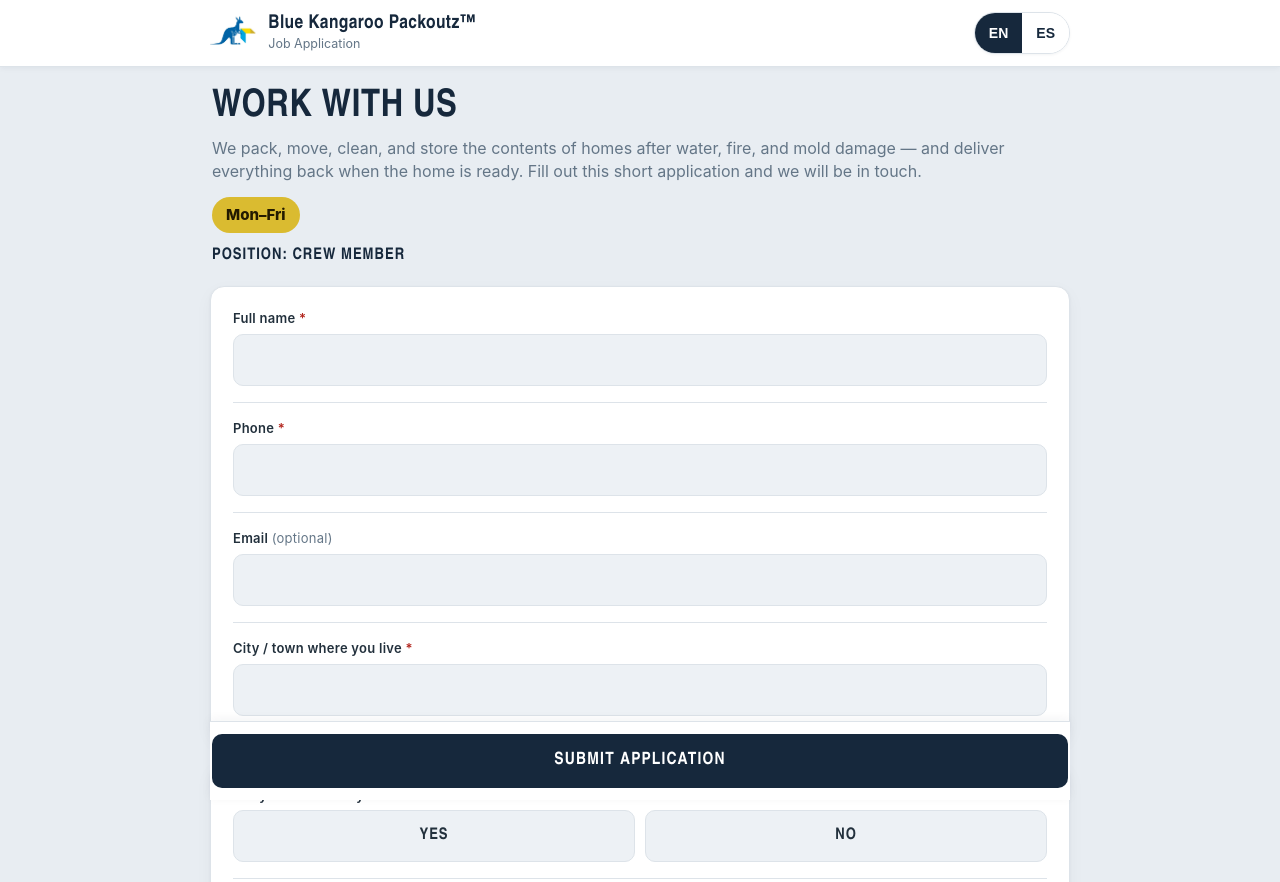
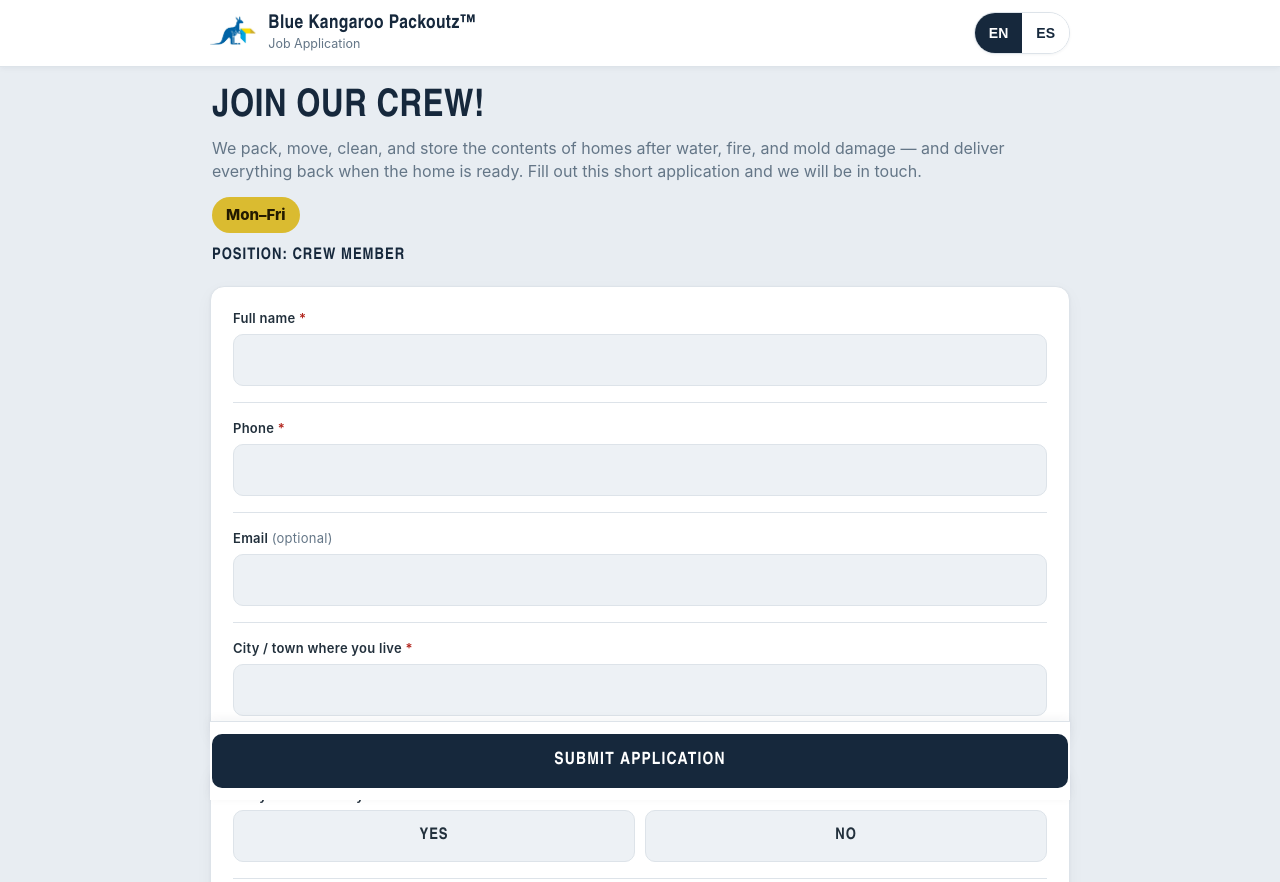
Before and after one commit to BKPBaltJuan/JApplication, a plain HTML site: page index.html in a window 1280 px wide. Shown: the top 882 px of the page. Drawn offline with Linux system fonts and the light colour scheme.

Commit message:
Headline: Join our Crew!

```diff
--- a/index.html
+++ b/index.html
@@ -336,7 +336,7 @@
 <div class="wrap">
 
   <div class="intro">
-    <h1 data-i18n="h1">Work with us</h1>
+    <h1 data-i18n="h1">Join our Crew!</h1>
     <p data-i18n="intro">We pack, move, clean, and store the contents of homes after water, fire, and mold damage — and deliver everything back when the home is ready. Fill out this short application and we will be in touch.</p>
     <span class="pay" data-i18n="pay">Mon–Fri</span>
     <p class="pos-fixed" data-i18n="posFixed">Position: Crew Member</p>
@@ -584,7 +584,7 @@ const POSITION = "Crew Member"; // This form is for Crew Member applicants only.
 const I18N = {
   en: {
     tagline: "Job Application",
-    h1: "Work with us",
+    h1: "Join our Crew!",
     intro: "We pack, move, clean, and store the contents of homes after water, fire, and mold damage — and deliver everything back when the home is ready. Fill out this short application and we will be in touch.",
     pay: "Mon–Fri",
     posFixed: "Position: Crew Member",
@@ -633,7 +633,7 @@ const I18N = {
   },
   es: {
     tagline: "Solicitud de empleo",
-    h1: "Trabaja con nosotros",
+    h1: "¡Únete a nuestro equipo!",
     intro: "Empacamos, mudamos, limpiamos y almacenamos el contenido de las casas después de daños por agua, fuego y moho — y lo devolvemos todo cuando la casa está lista. Completa esta solicitud corta y nos pondremos en contacto contigo.",
     pay: "Lun–Vie",
     posFixed: "Puesto: Miembro del equipo de empaque",
```
